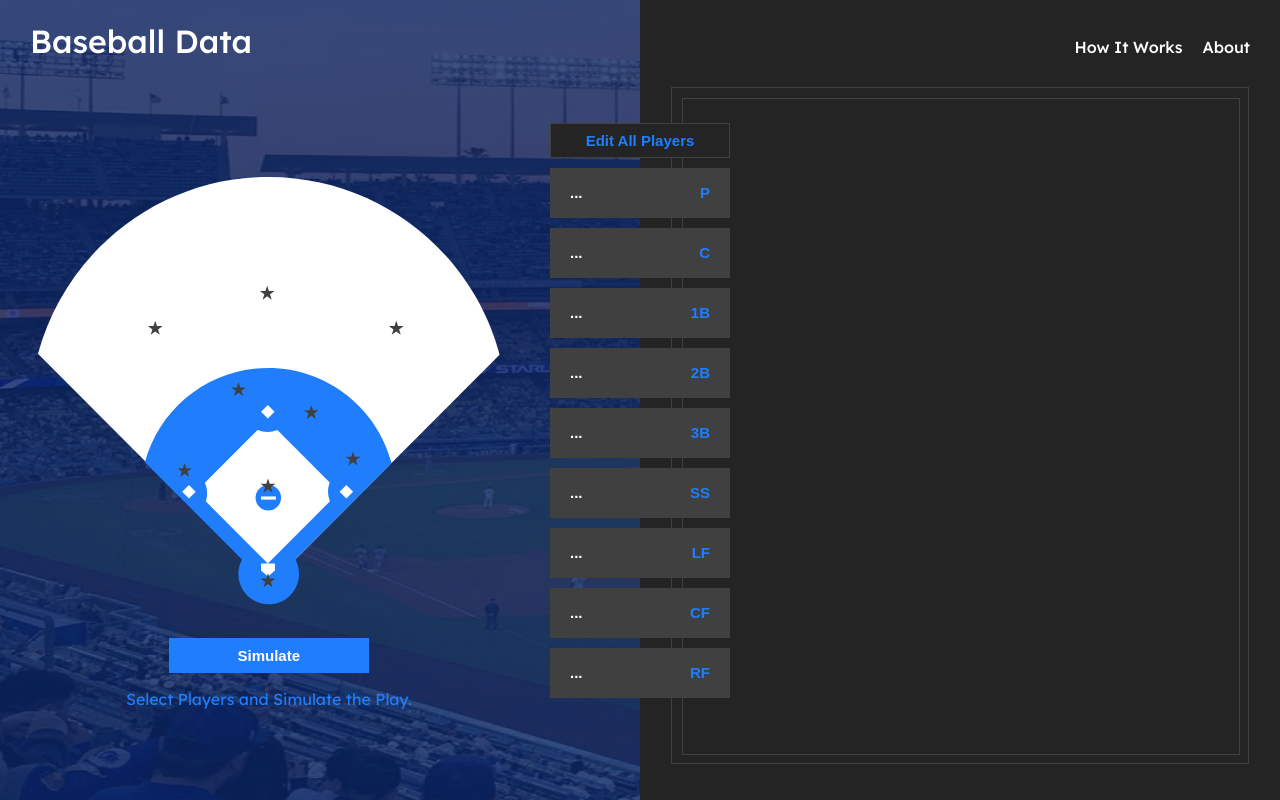
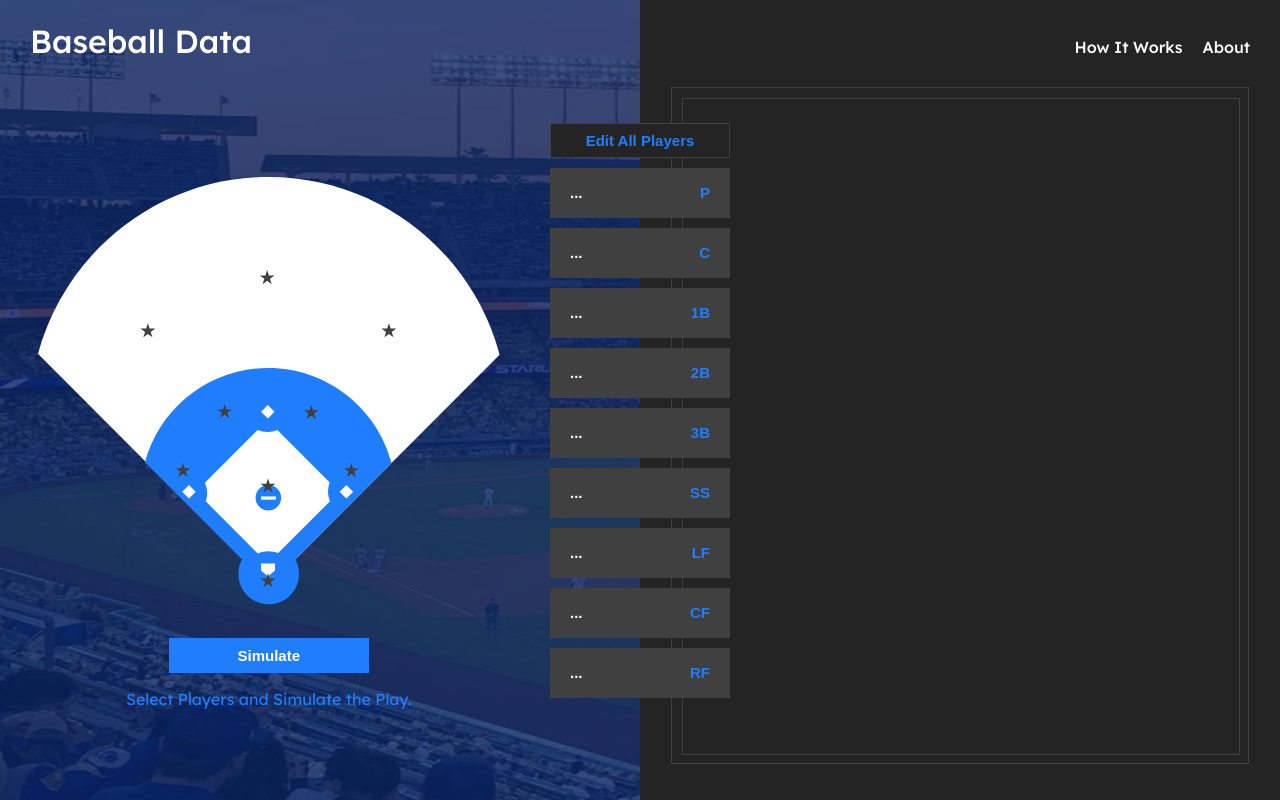
Before and after one commit to tsaichenlin/smt, a React (Create React App) app: page /sim in a window 1280 px wide. Built offline with nearby package versions, Linux system fonts and the light colour scheme.

Commit message:
Fix star player positions

```diff
--- a/src/images/fieldSVG.js
+++ b/src/images/fieldSVG.js
@@ -61,21 +61,21 @@ const FieldSVG = ({ className }) => {
       xmlns="http://www.w3.org/2000/svg"
     >
       <path
-        fillRule="evenodd"
-        clipRule="evenodd"
+        fill-rule="evenodd"
+        clip-rule="evenodd"
         d="M586.938 232.527L305.031 515.073L22 231.402C55.6338 106.727 169.288 15 304.318 15C439.755 15 553.686 107.279 586.938 232.527Z"
         fill="white"
       />
       <path
-        fillRule="evenodd"
-        clipRule="evenodd"
+        fill-rule="evenodd"
+        clip-rule="evenodd"
         d="M336.936 483.003L454.783 365.099C437.131 298.142 376.187 248.772 303.718 248.772C231.583 248.772 170.868 297.687 152.9 364.172L271.756 483.087C268.893 488.351 267.266 494.386 267.266 500.801C267.266 521.302 283.878 537.922 304.369 537.922C324.86 537.922 341.471 521.302 341.471 500.801C341.471 494.352 339.827 488.288 336.936 483.003Z"
         fill="#207EFD"
       />
       <path
-        fillRule="evenodd"
-        clipRule="evenodd"
-        d="M303 327C307.208 327 311.221 326.161 314.88 324.642L379.063 388.857C377.73 392.315 377 396.072 377 400C377 404.22 377.843 408.242 379.37 411.909L303.288 488.028L227.338 412.041C228.415 408.892 229 405.514 229 402C229 397.443 228.017 393.115 226.25 389.217L290.89 324.546C294.611 326.126 298.703 327 303 327Z"
+        fill-rule="evenodd"
+        clip-rule="evenodd"
+        d="M314.88 324.642C311.221 326.161 307.208 327 303 327C298.703 327 294.611 326.126 290.89 324.546L226.25 389.217C228.017 393.115 229 397.443 229 402C229 405.514 228.415 408.892 227.338 412.041L291.079 475.813C295.012 474.007 299.388 473 304 473C308.228 473 312.259 473.846 315.931 475.379L379.37 411.909C377.843 408.242 377 404.22 377 400C377 396.072 377.73 392.315 379.063 388.857L314.88 324.642Z"
         fill="white"
       />
       <ellipse
@@ -104,6 +104,7 @@ const FieldSVG = ({ className }) => {
         fill="white"
       />
       <rect x="295" y="406" width="18.2257" height="3.90743" fill="white" />
+
       <path
         fillRule="evenodd"
         clipRule="evenodd"
@@ -111,19 +112,19 @@ const FieldSVG = ({ className }) => {
         fill="white"
       />
       <Path
-        d="M460.5 191L462.633 197.564H469.535L463.951 201.621L466.084 208.186L460.5 204.129L454.916 208.186L457.049 201.621L451.465 197.564H458.367L460.5 191Z"
+        d="M451.5 194L453.633 200.564H460.535L454.951 204.621L457.084 211.186L451.5 207.129L445.916 211.186L448.049 204.621L442.465 200.564H449.367L451.5 194Z"
         fill="#FD002E"
         className={selectedPlayer == "right" ? "clicked" : ""}
         onClick={() => handleClick("right")}
       />
       <Path
-        d="M201.5 365L203.633 371.564H210.535L204.951 375.621L207.084 382.186L201.5 378.129L195.916 382.186L198.049 375.621L192.465 371.564H199.367L201.5 365Z"
+        d="M199.5 365L201.633 371.564H208.535L202.951 375.621L205.084 382.186L199.5 378.129L193.916 382.186L196.049 375.621L190.465 371.564H197.367L199.5 365Z"
         fill="#FD002E"
         className={selectedPlayer == "third" ? "clicked" : ""}
         onClick={() => handleClick("third")}
       />
       <Path
-        d="M407.5 351L409.633 357.564H416.535L410.951 361.621L413.084 368.186L407.5 364.129L401.916 368.186L404.049 361.621L398.465 357.564H405.367L407.5 351Z"
+        d="M405.5 365L407.633 371.564H414.535L408.951 375.621L411.084 382.186L405.5 378.129L399.916 382.186L402.049 375.621L396.465 371.564H403.367L405.5 365Z"
         fill="#FD002E"
         className={selectedPlayer == "first" ? "clicked" : ""}
         onClick={() => handleClick("first")}
@@ -135,19 +136,19 @@ const FieldSVG = ({ className }) => {
         onClick={() => handleClick("pitcher")}
       />
       <Path
-        d="M302.5 148L304.633 154.564H311.535L305.951 158.621L308.084 165.186L302.5 161.129L296.916 165.186L299.049 158.621L293.465 154.564H300.367L302.5 148Z"
+        d="M302.5 129L304.633 135.564H311.535L305.951 139.621L308.084 146.186L302.5 142.129L296.916 146.186L299.049 139.621L293.465 135.564H300.367L302.5 129Z"
         fill="#FD002E"
         className={selectedPlayer == "center" ? "clicked" : ""}
         onClick={() => handleClick("center")}
       />
       <Path
-        d="M165.5 191L167.633 197.564H174.535L168.951 201.621L171.084 208.186L165.5 204.129L159.916 208.186L162.049 201.621L156.465 197.564H163.367L165.5 191Z"
+        d="M156.5 194L158.633 200.564H165.535L159.951 204.621L162.084 211.186L156.5 207.129L150.916 211.186L153.049 204.621L147.465 200.564H154.367L156.5 194Z"
         fill="#FD002E"
         className={selectedPlayer == "left" ? "clicked" : ""}
         onClick={() => handleClick("left")}
       />
       <Path
-        d="M267.5 266L269.633 272.564H276.535L270.951 276.621L273.084 283.186L267.5 279.129L261.916 283.186L264.049 276.621L258.465 272.564H265.367L267.5 266Z"
+        d="M250.5 293L252.633 299.564H259.535L253.951 303.621L256.084 310.186L250.5 306.129L244.916 310.186L247.049 303.621L241.465 299.564H248.367L250.5 293Z"
         fill="#FD002E"
         className={selectedPlayer == "shortstop" ? "clicked" : ""}
         onClick={() => handleClick("shortstop")}
@@ -169,58 +170,3 @@ const FieldSVG = ({ className }) => {
 };
 
 export default FieldSVG;
-/*
- <Circle
-        cx="204"
-        cy="374"
-        r="6"
-        fill={third ? "var(--red)" : "var(--gray)"}
-      />
-      <Circle
-        cx="304"
-        cy="396"
-        r="6"
-        fill={pitcher ? "var(--red)" : "var(--gray)"}
-      />
-      <Circle
-        cx="258"
-        cy="275"
-        r="6"
-        fill={shortstop ? "var(--red)" : "var(--gray)"}
-      />
-      <Circle
-        cx="352"
-        cy="311"
-        r="6"
-        fill={second ? "var(--red)" : "var(--gray)"}
-      />
-      <Circle
-        cx="304"
-        cy="511"
-        r="6"
-        fill={catcher ? "var(--red)" : "var(--gray)"}
-      />
-      <Circle
-        cx="399"
-        cy="359"
-        r="6"
-        fill={first ? "var(--red)" : "var(--gray)"}
-      />
-      <Circle
-        cx="158"
-        cy="204"
-        r="6"
-        fill={left ? "var(--red)" : "var(--gray)"}
-      />
-      <Circle
-        cx="447"
-        cy="204"
-        r="6"
-        fill={right ? "var(--red)" : "var(--gray)"}
-      />
-      <Circle
-        cx="304"
-        cy="158"
-        r="6"
-        fill={center ? "var(--red)" : "var(--gray)"}
-      />*/
```
